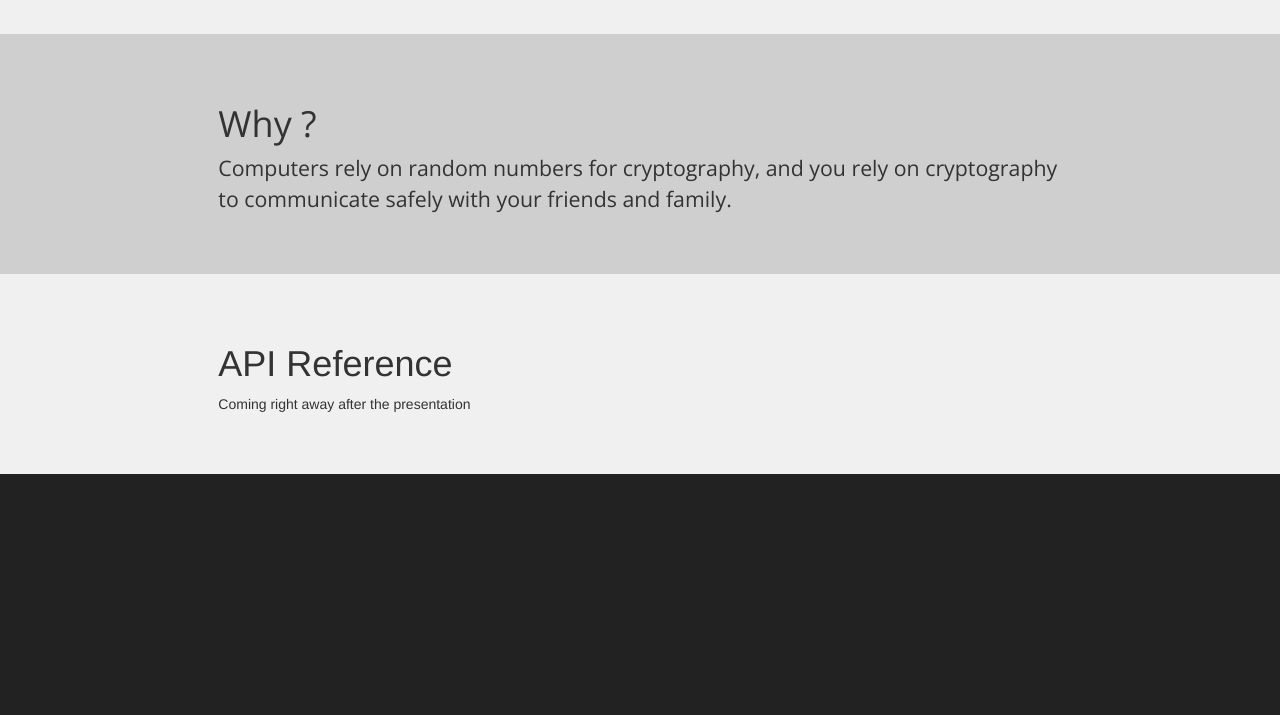
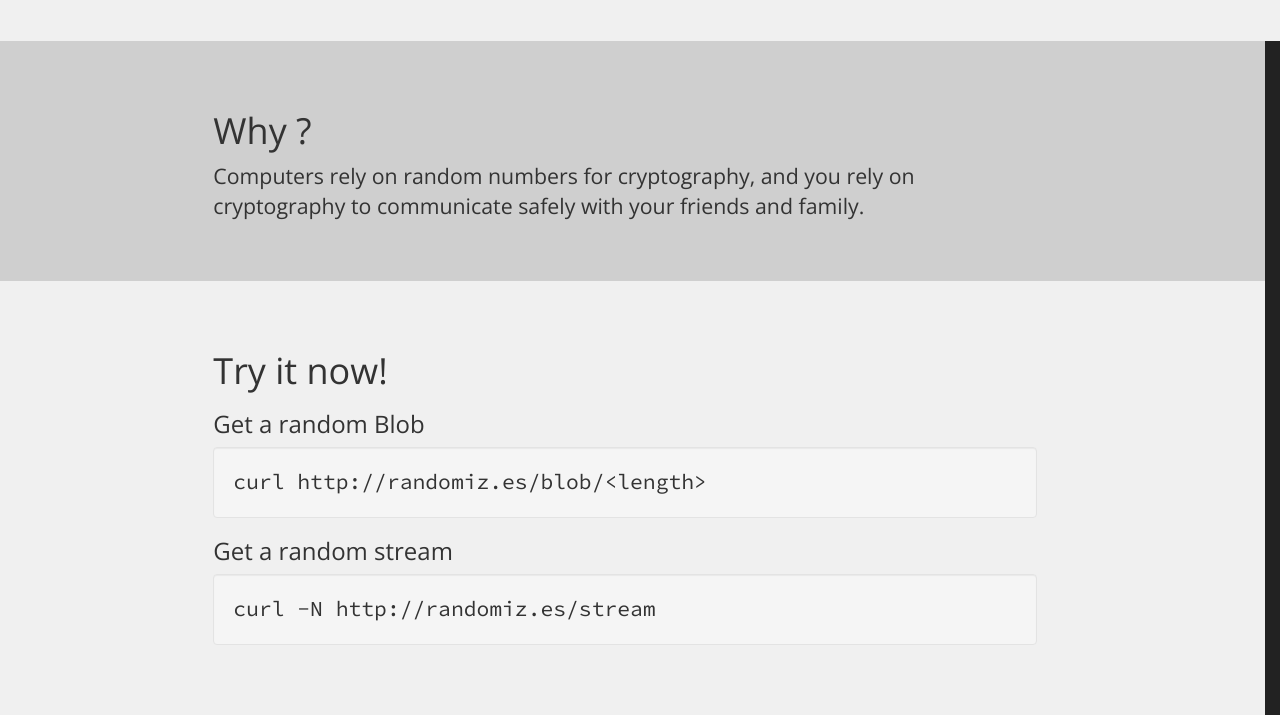
Before and after one commit to randomizes/randomizes, a plain HTML site: page index.html in a window 1280 px wide. Shown: the part 646-1361 px from the top of the page. Before the commit the page ends 1120 px from the top, so only its background shows below. Drawn offline with nearby package versions, Linux system fonts and the light colour scheme; no server answers.

Commit message:
better design

```diff
--- a/index.html
+++ b/index.html
@@ -5,6 +5,7 @@
     @import url(//fonts.googleapis.com/css?family=Arimo:700);
     @import url(//fonts.googleapis.com/css?family=Source+Code+Pro:400,900);
     @import url(//fonts.googleapis.com/css?family=Open+Sans);
+    @import url(http://fonts.googleapis.com/css?family=Righteous);
     .brightbg {
       width: 100%;
       padding-bottom: 50px;
@@ -21,7 +22,8 @@
       margin: 0;
       padding: 0;
       background-color: #222;
-      color: #;
+      font-family: "Open Sans";
+      font-size: 16pt;
     }
     header h1 {
       text-align: center;
@@ -29,7 +31,7 @@
       margin-bottom: 0;
       margin-top: 0;
       color: #333;
-      font-family: "Source Code Pro"
+      font-family: "Arimo"
     }
     header h2 {
       text-align: center;
@@ -37,7 +39,7 @@
       margin-bottom: 0;
       font-size: 40pt;
       color: #555;
-      font-family: "Source Code Pro"
+      font-family: "Arimo"
     }
     pre {
       margin-top: 20px;
@@ -64,18 +66,12 @@
       font-family: "Arimo";
     }
 
-    #why {
-      font-family: "Open Sans";
-      font-size: 16pt;
+    #generate input {
+      background-color: #f4f4f4;
     }
 
-    #why h1 {
-      font-family: "Open Sans";
-      font-size: 20pt;
-    }
-
-    #generate input {
-      background-color: #f4f4f4;
+    .well {
+      font-family: "Source Code Pro";
     }
     </style>
   </head>
@@ -102,20 +98,19 @@
       <div id="counter">loading....</div>
       <div id="bytesgenerated">bytes generated so far</div>
     </section>
-    <section id="why" class="brightbg">
-      <div class="row">
-        <div class="col-md-offset-2 col-md-8">
-          <h1>Why ?</h1>
-          <p>Computers rely on random numbers for cryptography, and you rely on cryptography to communicate safely with your friends and family.</p>
-        </div>
+    <section class="row brightbg">
+      <div class="col-md-offset-2 col-md-8">
+        <h1>Why ?</h1>
+        <p>Computers rely on random numbers for cryptography, and you rely on cryptography to communicate safely with your friends and family.</p>
       </div>
     </section>
-    <section id="how" class="darkbg">
-      <div class="row">
-        <div class="col-md-offset-2 col-md-8">
-          <h1>API Reference</h1>
-          <p>Coming right away after the presentation</p>
-        </div>
+    <section class="row darkbg">
+      <div class="col-md-offset-2 col-md-8">
+        <h1>Try it now!</h1>
+        <h3>Get a random Blob</h3>
+        <div class="well">curl http://randomiz.es/blob/&lt;length&gt;</div>
+        <h3>Get a random stream</h3>
+        <div class="well">curl -N http://randomiz.es/stream</div>
       </div>
     </section>
     <script src="//code.jquery.com/jquery-2.1.0.min.js" type="text/javascript"></script>
```
Also changed, not shown: 1 other file.
